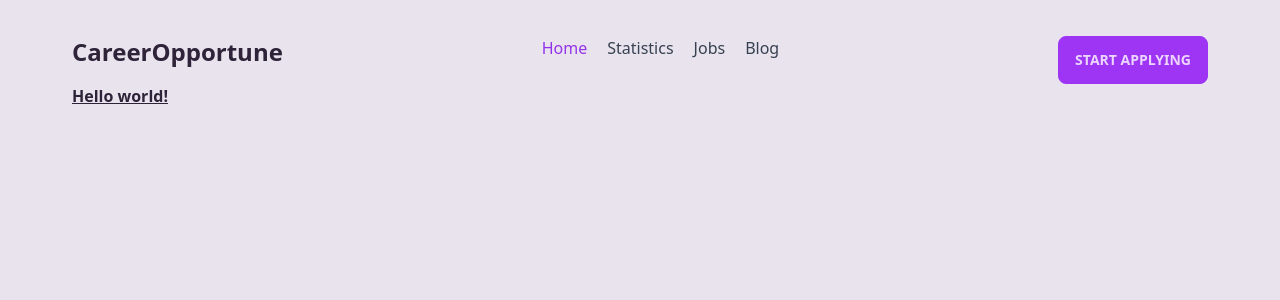
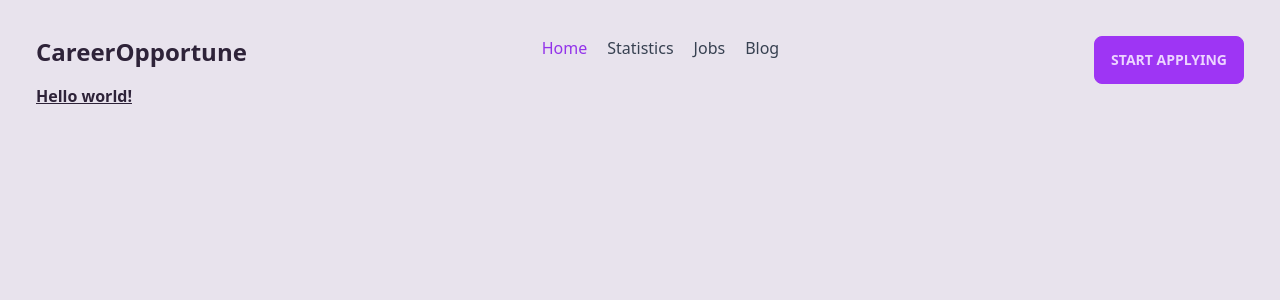
Before and after one commit to shojol021/CareerOpportune-a9, a React (Vite) app: page / in a window 1280 px wide. Shown: the top 300 px of the page. Built offline with nearby package versions, Linux system fonts and the light colour scheme.

Commit message:
Navbar Done

```diff
--- a/src/components/Header.jsx
+++ b/src/components/Header.jsx
@@ -4,7 +4,7 @@ import { Link, NavLink } from 'react-router-dom';
 const Header = () => {
     return (
         <div className='text-center flex justify-between'>
-            <h1 className='text-2xl font-bold'>CareerOpportune</h1>
+            <Link to='/'><h1 className='text-2xl font-bold'>CareerOpportune</h1></Link>
             <ul className='flex justify-center'>
                 <li className='me-5'><NavLink  to='/' className={({ isActive }) => (isActive ? 'active' : 'default')}>Home</NavLink></li>
                 <li className='me-5'><NavLink to='/statistics' className={({ isActive }) => (isActive ? 'active' : 'default')}>Statistics</NavLink></li>
--- a/src/components/Main.jsx
+++ b/src/components/Main.jsx
@@ -4,7 +4,7 @@ import { Outlet } from 'react-router-dom';
 
 const Main = () => {
     return (
-        <div className='m-9 px-9'>
+        <div className='m-9'>
             <Header></Header>
             <Outlet></Outlet>
         </div>
```
